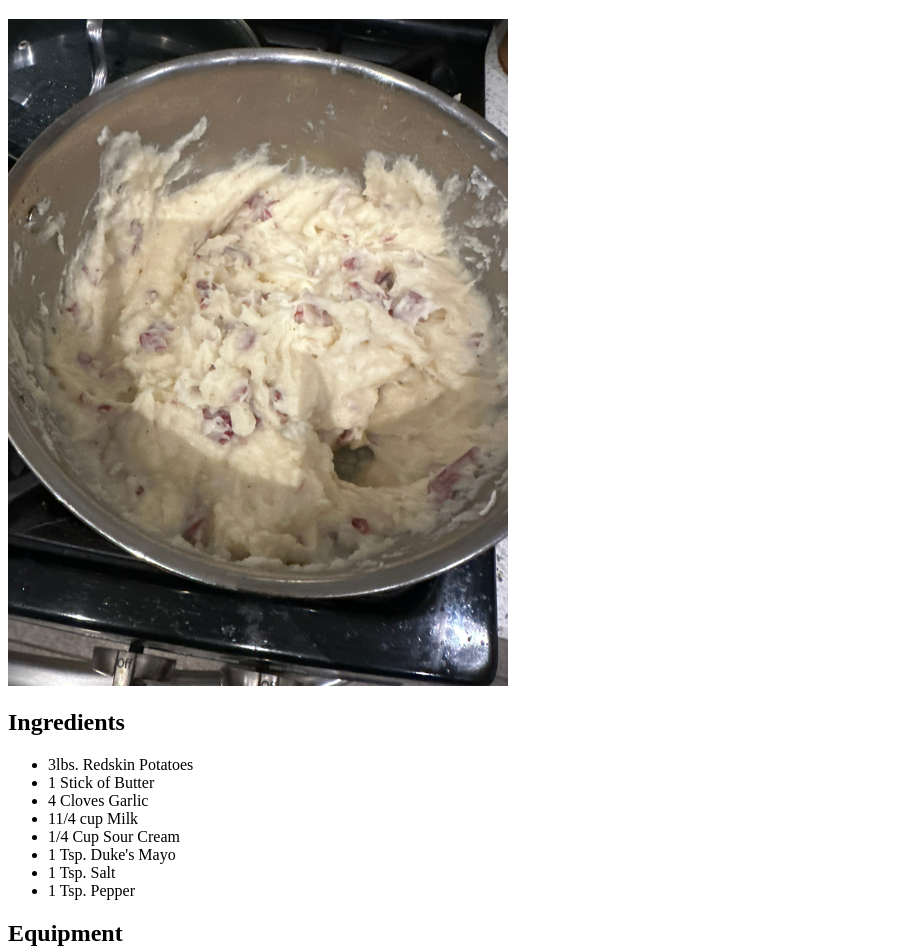
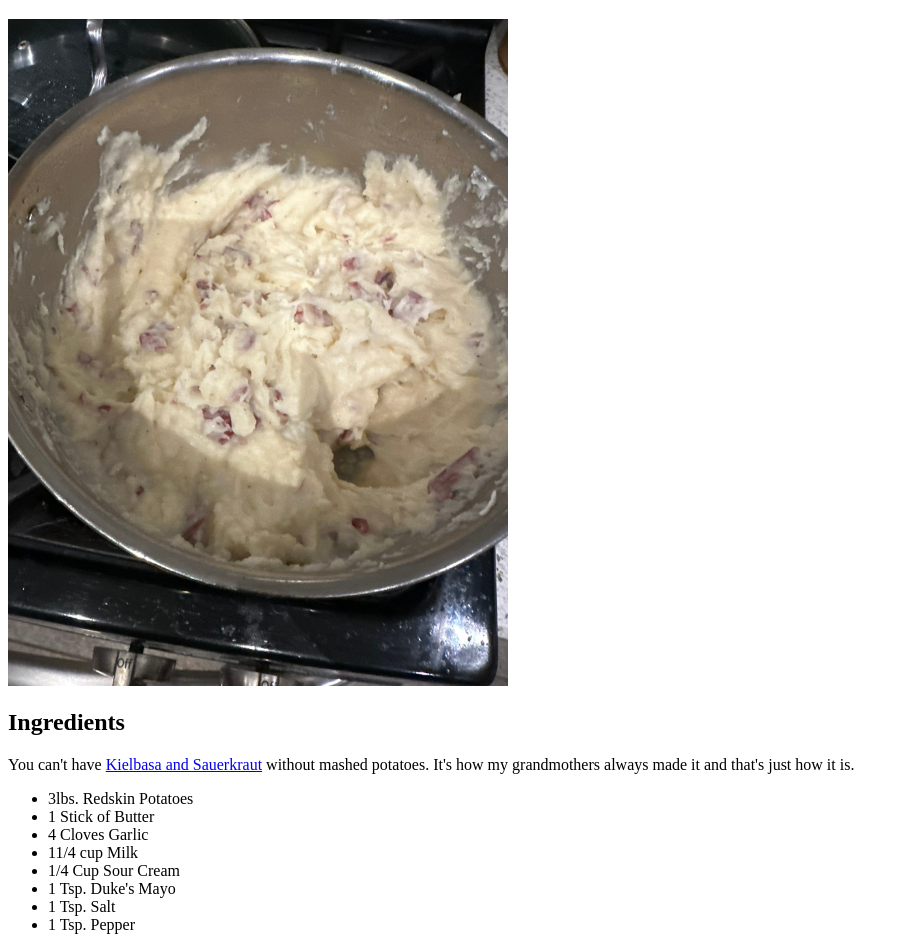
Before and after one commit to kazimer07/odin-recipes, a plain HTML site: page recipes/redskin_mash.html in a window 1280 px wide. Shown: the part 87-1038 px from the top of the page, without its empty margins (0-909 px from the left). Drawn offline with Linux system fonts and the light colour scheme.

Commit message:
Added paragraph to redskin potatoes.

```diff
--- a/recipes/redskin_mash.html
+++ b/recipes/redskin_mash.html
@@ -12,6 +12,7 @@
     <h1>Redskin Mashed Potatoes</h1>
     <img src="../images/redskin_mash.JPEG" alt="Redskin Mashed Potatoes" width="500">
     <h2>Ingredients</h2>
+    <p>You can't have <a href="../recipes/kielbasa_and_sauerkraut.html">Kielbasa and Sauerkraut</a> without mashed potatoes. It's how my grandmothers always made it and that's just how it is.</p>
     <ul>
         <li>3lbs. Redskin Potatoes</li>
         <li>1 Stick of Butter</li>
```
